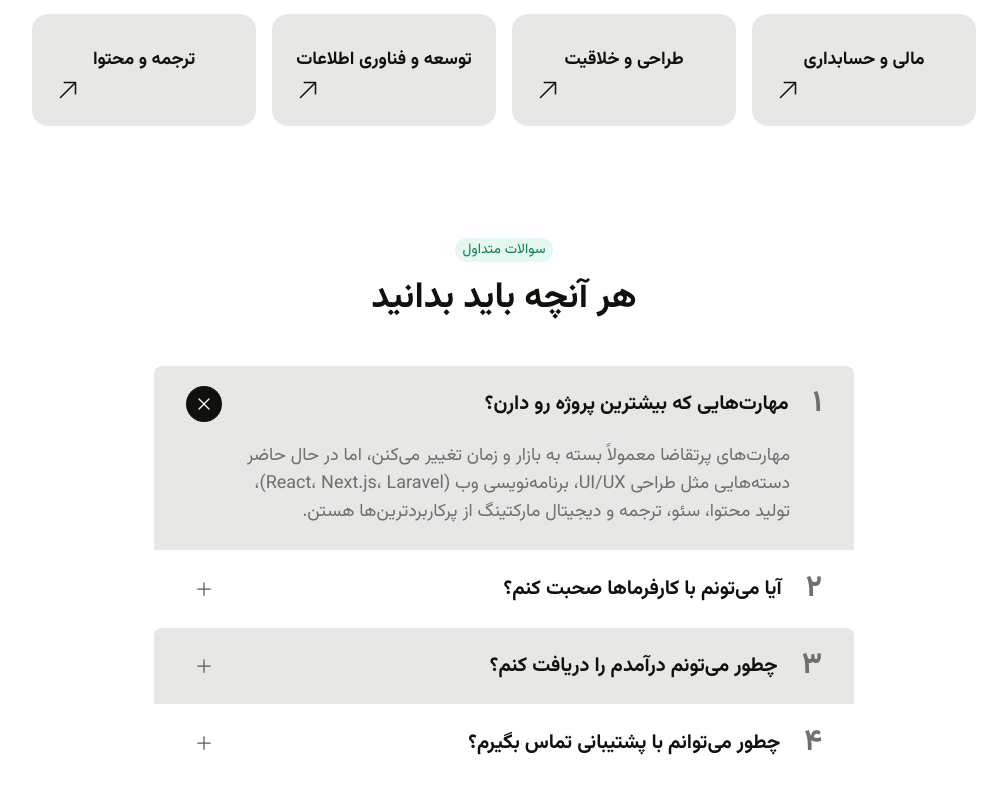
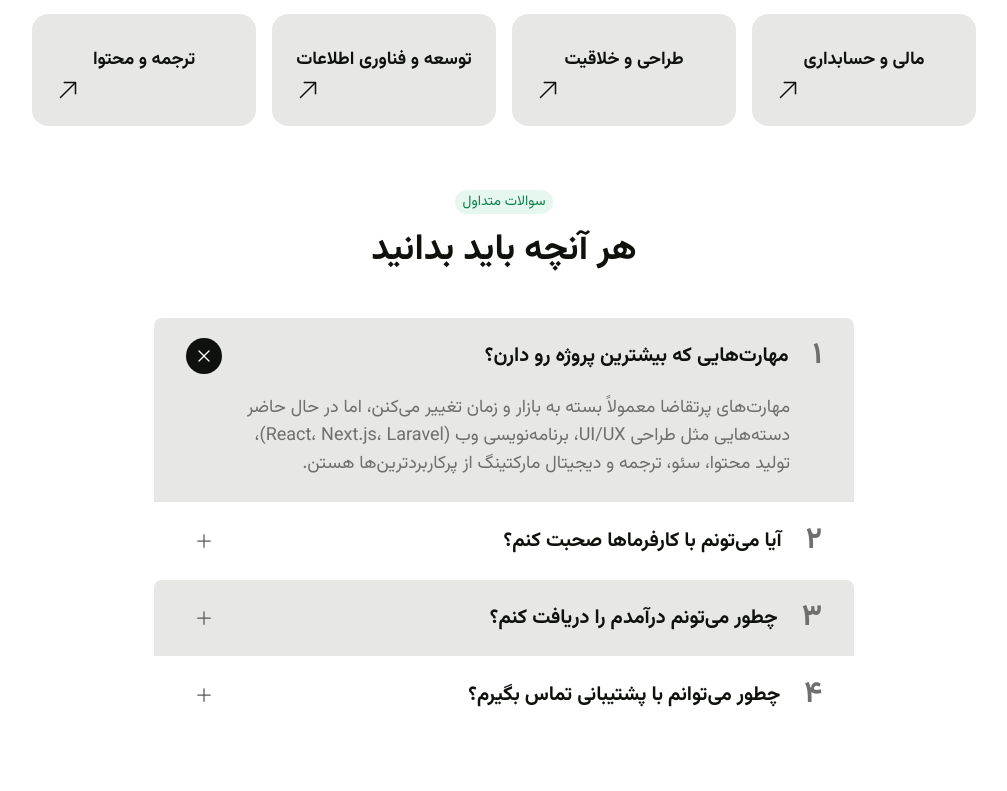
Before and after one commit to Farzanehsalimi/workio-freelance-platform, a React (Vite) app: page / in a window 1280 px wide. Shown: the part 1749-2540 px from the top of the page, without its empty margins (136-1143 px from the left). Built offline with nearby package versions, Linux system fonts and the light colour scheme; no server answers.

Commit message:
style(faq): adjust section padding for better vertical spacing

```diff
--- a/src/pages/home/FAQAccordion.jsx
+++ b/src/pages/home/FAQAccordion.jsx
@@ -33,7 +33,7 @@ export default function FAQAccordion() {
   const [openIndex, setOpenIndex] = useState(0);
 
   return (
-    <section className="flex flex-col items-center pt-20 md:pt-28 md:mx-auto">
+    <section className="flex flex-col items-center pt-20 md:pt-16 md:pb-28 md:mx-auto">
       <span className="bg-primary-900 text-primary-400 text-xs lg:text-sm rounded-2xl lg:mb-4 mb-1.5 px-2 py-0.5">
         سوالات متداول
       </span>
```
